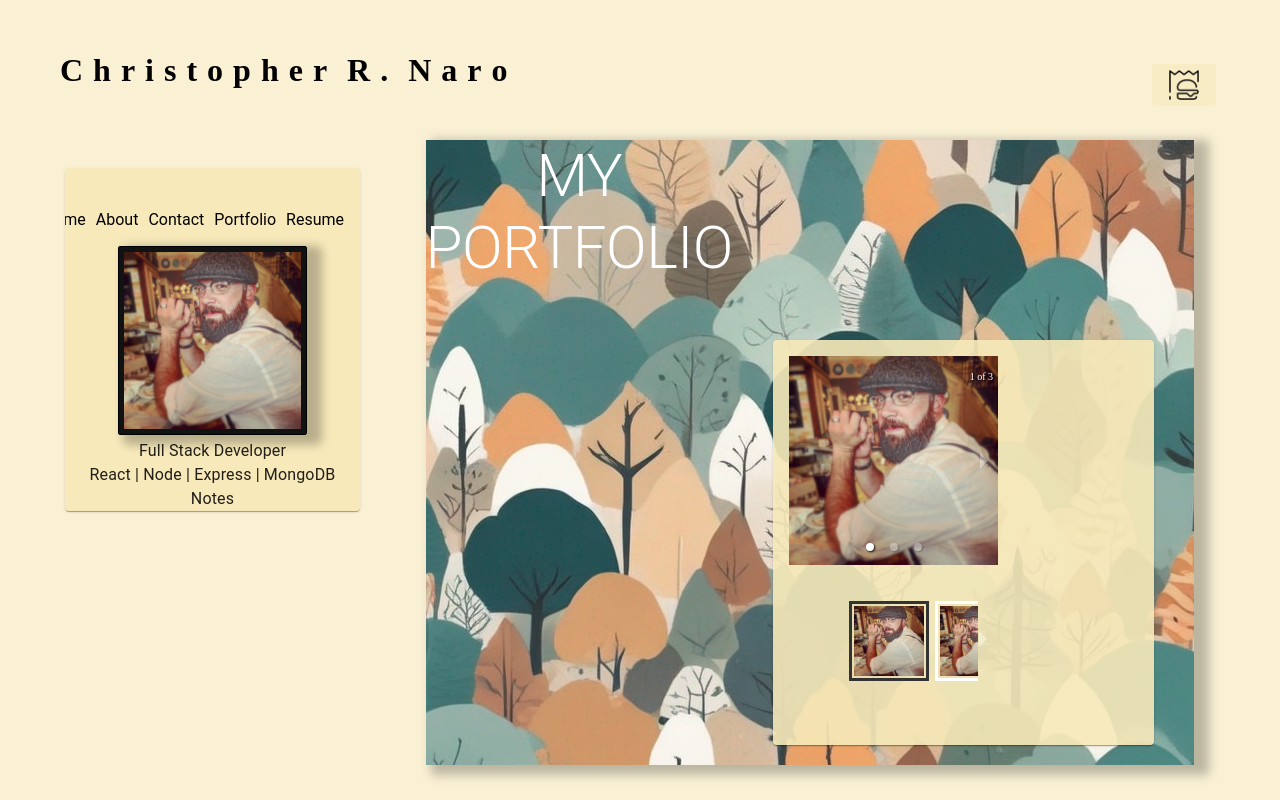
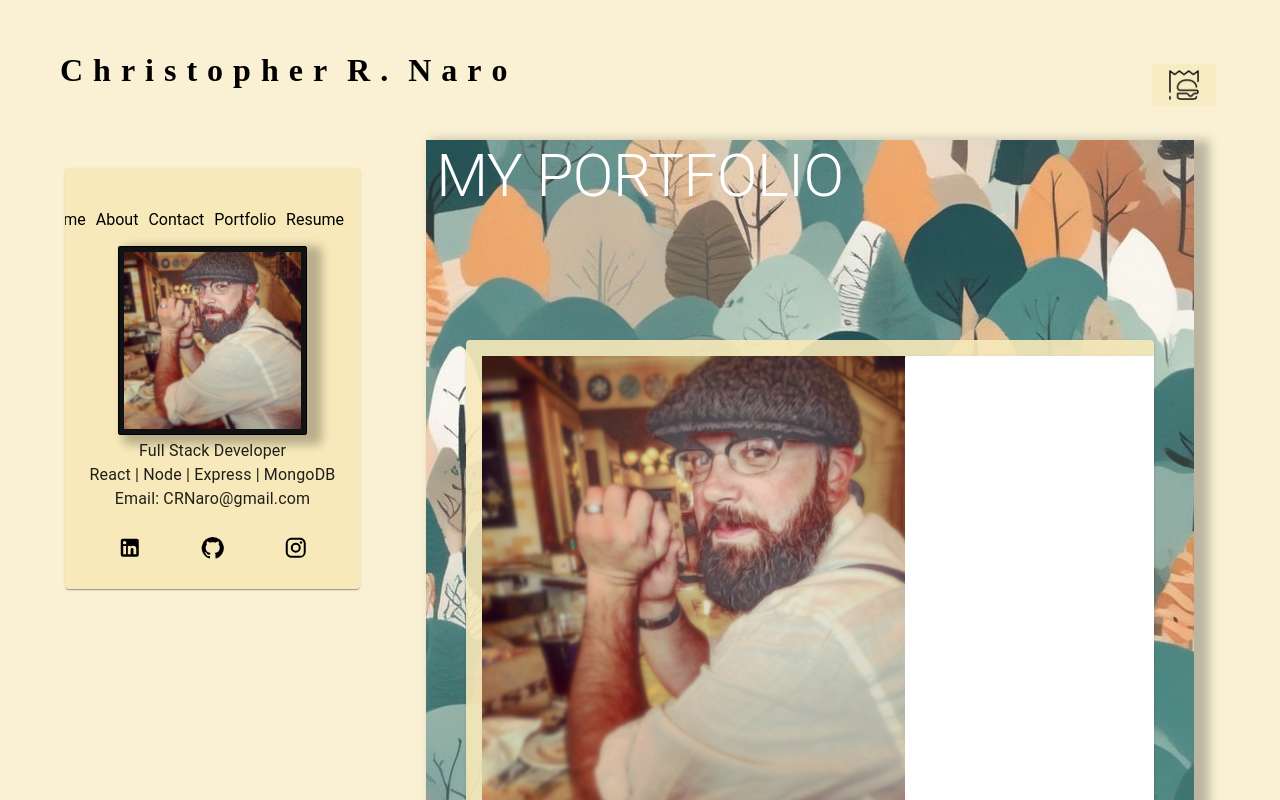
Before and after one commit to CRNaro/two_waves, a React (Vite) app: page /portfolio in a window 1280 px wide. Shown: the top 800 px of the page. Built offline with nearby package versions, Linux system fonts and the light colour scheme.

Commit message:
Build/Fix: fixed the issue with the title and the Carousel cards

```diff
--- a/src/components/Pages/Home.jsx
+++ b/src/components/Pages/Home.jsx
@@ -1,17 +1,16 @@
 import styled from "@emotion/styled";
 import { makeStyles } from "@mui/styles";
 import React from "react";
-import Card from "@mui/material/Card";
+import { Card, CardContent, CardMedia, Button, Typography, Box, Link, Grid, TextField } from "@mui/material";
+import LinkedInIcon from '@mui/icons-material/LinkedIn';
+import GitHubIcon from '@mui/icons-material/GitHub';
+import InstagramIcon from '@mui/icons-material/Instagram';
 import CardActionArea from "@mui/material/CardActionArea";
-import CardContent from "@mui/material/CardContent";
-import CardMedia from "@mui/material/CardMedia";
-import Button from "@mui/material/Button";
-import Typography from "@mui/material/Typography";
-import Box from "@mui/material/Box";
 import backgroundImage from "../../assets/images/trees.jpeg";
 import imageOfMe from "../../assets/images/medrawingstyle.png";
 import NavCard from "../Header/NavCard";
 import AboutMe from "./AboutMe";
+
 
 const useStyles = makeStyles((theme) => ({
   mainContent: {
@@ -58,16 +57,33 @@ const useStyles = makeStyles((theme) => ({
     boxShadow: "10px 5px 10px 5px rgba(0, 0, 0, .25)",
     // position: 'relative',
   },
-  styledTypography: {
-    // position: 'absolute',
-    // left: '5%',
-    // top: '2%',
-    // zIndex: 3,
-    // fontSize: '1.5rem',
-    // color: 'white',
+linkedInLink: {
+  color: 'black !important',
+
+    marginBottom: '30px',
+    padding: '10%',
+    transform: 'scale(3.0)',
   },
+// gitHubLink: {
+//     color: 'black !important',
 
+//     marginBottom: '30px',
+//     padding: '10%',
+//     transform: 'scale(3.0)',
+// },
+// instagramIcon: {
+//     color: 'black !important',
 
+//     padding: '10%',
+//     marginBottom: '10px',
+// },
+ icon: {
+    color: 'black !important',
+   marginTop: '10px',
+    marginBottom: '10px',
+    padding: '5%',
+   fontSize: '2rem',
+ },
 }));
 
 export default function Home() {
@@ -94,7 +110,20 @@ export default function Home() {
 
           <Typography>Full Stack Developer</Typography>
           <Typography>React | Node | Express | MongoDB</Typography>
-          <Typography>Notes</Typography>
+          <Typography>Email: CRNaro@gmail.com</Typography>
+          <Box>
+          <Link href="https://www.linkedin.com/in/christophernaro/" target='_blank' rel='noopener' className={classes.icon}>
+            <LinkedInIcon className={classes.icon}/>
+
+          </Link>
+          <Link href="https://github.com/CRNaro" target='_blank' rel='noopener' className={classes.icon}>
+            <GitHubIcon className={classes.icon}/>
+
+          </Link>
+          <Link href="https://www.instagram.com/christopher.r.naro/" target='_blank' rel='noopener' className={classes.icon}>
+            <InstagramIcon className={classes.icon}/>
+            </Link>
+          </Box>
         </Card>
 
 
--- a/src/components/Pages/Portfolio.jsx
+++ b/src/components/Pages/Portfolio.jsx
@@ -1,22 +1,26 @@
-import { Carousel } from 'react-responsive-carousel';
+import Carousel from "react-material-ui-carousel";
 import "react-responsive-carousel/lib/styles/carousel.min.css";
-import CardActionArea from '@mui/material/CardActionArea';
-import imageOfMe from '../../assets/images/medrawingstyle.png';
+import CardActionArea from "@mui/material/CardActionArea";
+import imageOfMe from "../../assets/images/medrawingstyle.png";
 import styled from "@emotion/styled";
 import { makeStyles } from "@mui/styles";
 import React from "react";
-import Card from "@mui/material/Card";
-import CardContent from "@mui/material/CardContent";
-import CardMedia from "@mui/material/CardMedia";
-import Button from "@mui/material/Button";
-import Typography from "@mui/material/Typography";
-import Grid from "@mui/material/Grid";
+import {
+  Card,
+  CardContent,
+  CardMedia,
+  Button,
+  Typography,
+  Box,
+  Link,
+  Grid,
+  TextField,
+  Paper,
+} from "@mui/material";
 import backgroundTreeImg from "../../assets/images/trees.jpeg";
 // import imageOfMe from "../../assets/images/medrawingstyle.png";
 import NavCard from "../Header/NavCard";
 import "../../styles/AboutMe.css";
-import { Box } from "@mui/system";
-
 
 const useStyles = makeStyles((theme) => ({
   mainContent: {
@@ -24,24 +28,32 @@ const useStyles = makeStyles((theme) => ({
     //   backgroundColor: 'lightblue', // Added for debugging
   },
   root: {
-          display: 'flex',
-          justifyContent: 'space-between',
-          height: 'auto',
-          width: '60vw',
-          marginLeft: '45%',
+    display: "flex",
+    justifyContent: "space-between",
+    height: "auto",
+    width: "60vw",
+    marginLeft: "45%",
     backgroundImage: `url(${backgroundTreeImg})`,
-        boxShadow: '10px 5px 10px 5px rgba(0, 0, 0, .25)',
+    boxShadow: "10px 5px 10px 5px rgba(0, 0, 0, .25)",
+  },
+  title: {
+    position: 'absolute',
+
+    left: '50%',
+    transform: 'translateX(-50%)',
+    color: 'white',
+    zIndex: 3,
   },
   portfolioCard: {
-                backgroundColor: 'rgba(247, 233, 186, 1)',
-          width: '100vw',
-          height: 'auto',
-          marginLeft: '40px',
-          marginRight: '40px',
-          marginTop: '200px',
-          marginBottom: '20px',
+    backgroundColor: "rgba(247, 233, 186, 1)",
+    width: "100vw",
+    height: "auto",
+    marginLeft: "40px",
+    marginRight: "40px",
+    marginTop: "200px",
+    marginBottom: "20px",
 
-          boxShadow: '10px 5px 10px 5px rgba(0, 0, 0, .25)',
+    boxShadow: "10px 5px 10px 5px rgba(0, 0, 0, .25)",
     //   position: 'relative',
     zIndex: 2,
     //   left: '80px',
@@ -49,53 +61,67 @@ const useStyles = makeStyles((theme) => ({
 
   styledTypography: {
     //   position: 'absolute',
-          left: '13%',
-          top: '40%',
+    left: "13%",
+    top: "40%",
     zIndex: 3,
-          fontSize: '1.5rem',
-          textAlign: 'left',
+    fontSize: "1.5rem",
+    textAlign: "left",
     //   color: 'white',
   },
+    carouselCard: {
+    display: "flex",
+    // justifyContent: "center",
+    width: "100%",
+    },
   carousel: {
-        width: '60%',
+    width: "64%",
+
+  },
+  descriptionCard: {
+    width: "40%",
   },
 }));
 
 export default function Portfolio() {
   const classes = useStyles();
+
+  const items =[
+    { src: imageOfMe, alt: "me" },
+    { src: imageOfMe, alt: "me" },
+    { src: imageOfMe, alt: "me" },
+  ];
+
   return (
+
     <Box className={classes.root}>
-                <Typography variant="h2" style={{ color: 'white'}}>
+
+        <Typography variant="h2" className={classes.title}>
           MY PORTFOLIO
         </Typography>
-        <Card className={classes.portfolioCard} style={{ backgroundColor: 'rgba(247, 233, 186, .9)'}}>
-        <CardContent className={classes.styledCardContent}>
+
+
+      <Card
+        className={classes.portfolioCard}
+        style={{ backgroundColor: "rgba(247, 233, 186, .9)" }}
+      >
+        <CardContent className={classes.carouselCard}>
           <Carousel className={classes.carousel}>
-
-                 <div>
-                     <img src={imageOfMe} alt="me"/>
-                </div>
-                 <div>
-                     <img src={imageOfMe} alt="me"/>
-                 </div>
-                 <div>
-                     <img src={imageOfMe} alt="me"/>
-                 </div>
-
+          {items.map((item, i)=>(
+            <Paper key={i}>
+            <img src={item.src} alt={item.alt} />
+            </Paper>
+          ))}
           </Carousel>
-             <Typography variant="h5" component="div">
-
-             </Typography>
+          <Card className={classes.descriptionCard}>
+            <CardContent >
+                <Typography variant="h5" component="div"></Typography>
+            </CardContent>
+          </Card>
         </CardContent>
       </Card>
     </Box>
-)
+  );
 }
-
-
-
-
-
 
 // import { Carousel } from 'react-responsive-carousel';
 // import "react-responsive-carousel/lib/styles/carousel.min.css";
@@ -114,8 +140,6 @@ return (
 // import backgroundImage from '../../assets/images/trees.jpeg';
 
 // import NavCard from '../Header/NavCard';
-
-
 
 // const StyledCard = styled(Card)`
 //     background-color: rgba(247, 233, 186, 1);
@@ -175,8 +199,6 @@ return (
 //     width: 60%;
 // `;
 
-
-
 // export default function Portfolio() {
 //     return (
 //         <MainContent>
--- a/src/components/Pages/Window.jsx
+++ b/src/components/Pages/Window.jsx
@@ -1,10 +1,7 @@
 import React from 'react';
 import { Outlet } from 'react-router-dom';
 import { makeStyles } from '@mui/styles';
-import Card from '@mui/material/Card';
-import CardContent from '@mui/material/CardContent';
-import Typography from '@mui/material/Typography';
-import Box from '@mui/material/Box';
+import { Card, CardContent, CardMedia, Button, Typography, Box, Link, Grid, TextField } from "@mui/material";
 import NavCard from '../Header/NavCard';
 
 
```
Also changed, not shown: package.json (+4 -3 lines), src/components/Pages/AboutMe.jsx (+2 -8 lines), src/components/Pages/Contact.jsx (+2 -9 lines), 1 other file (tests, documents, lock files or other folders). Lines whose indentation alone changed are shown as unchanged.
